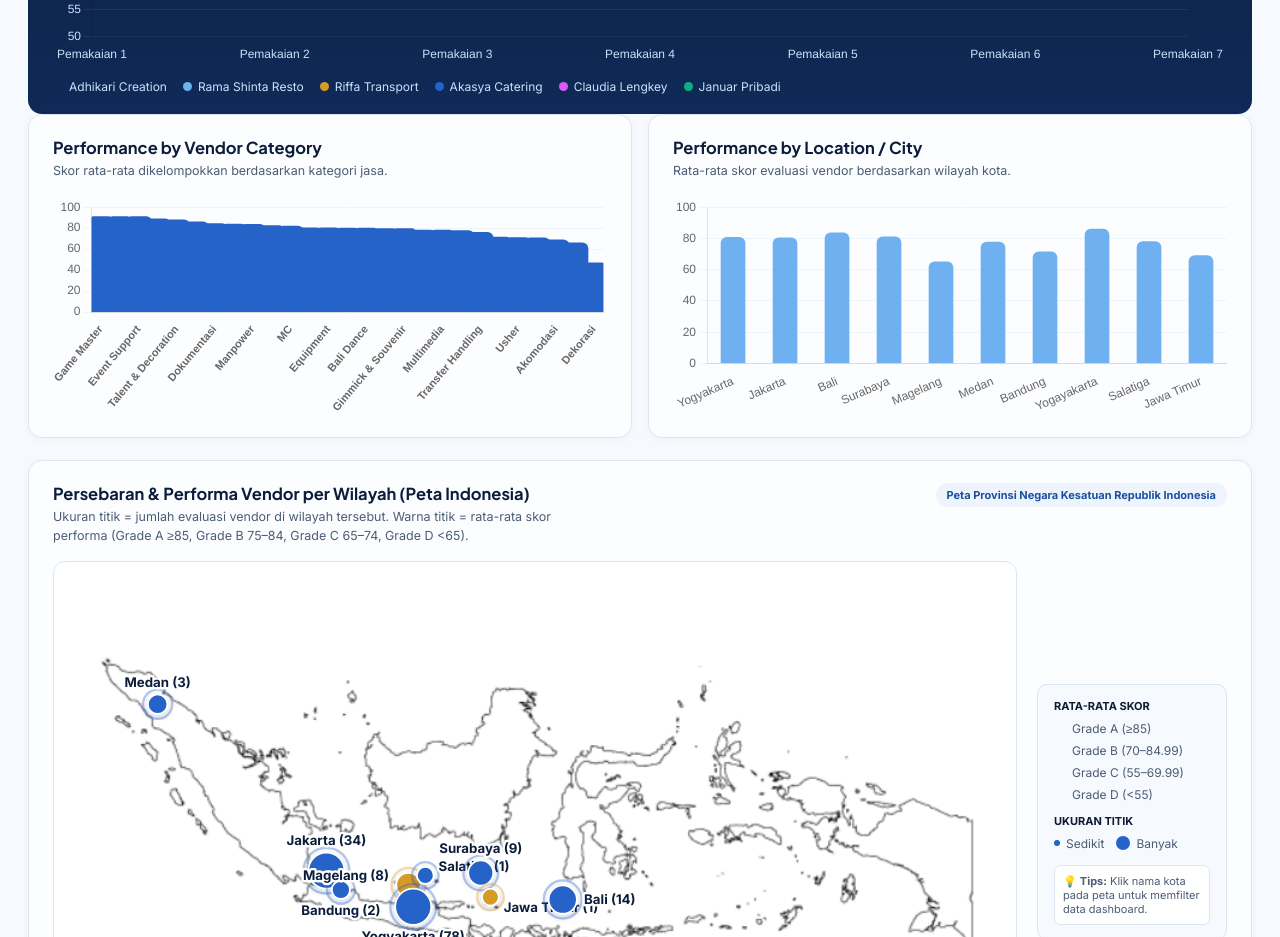
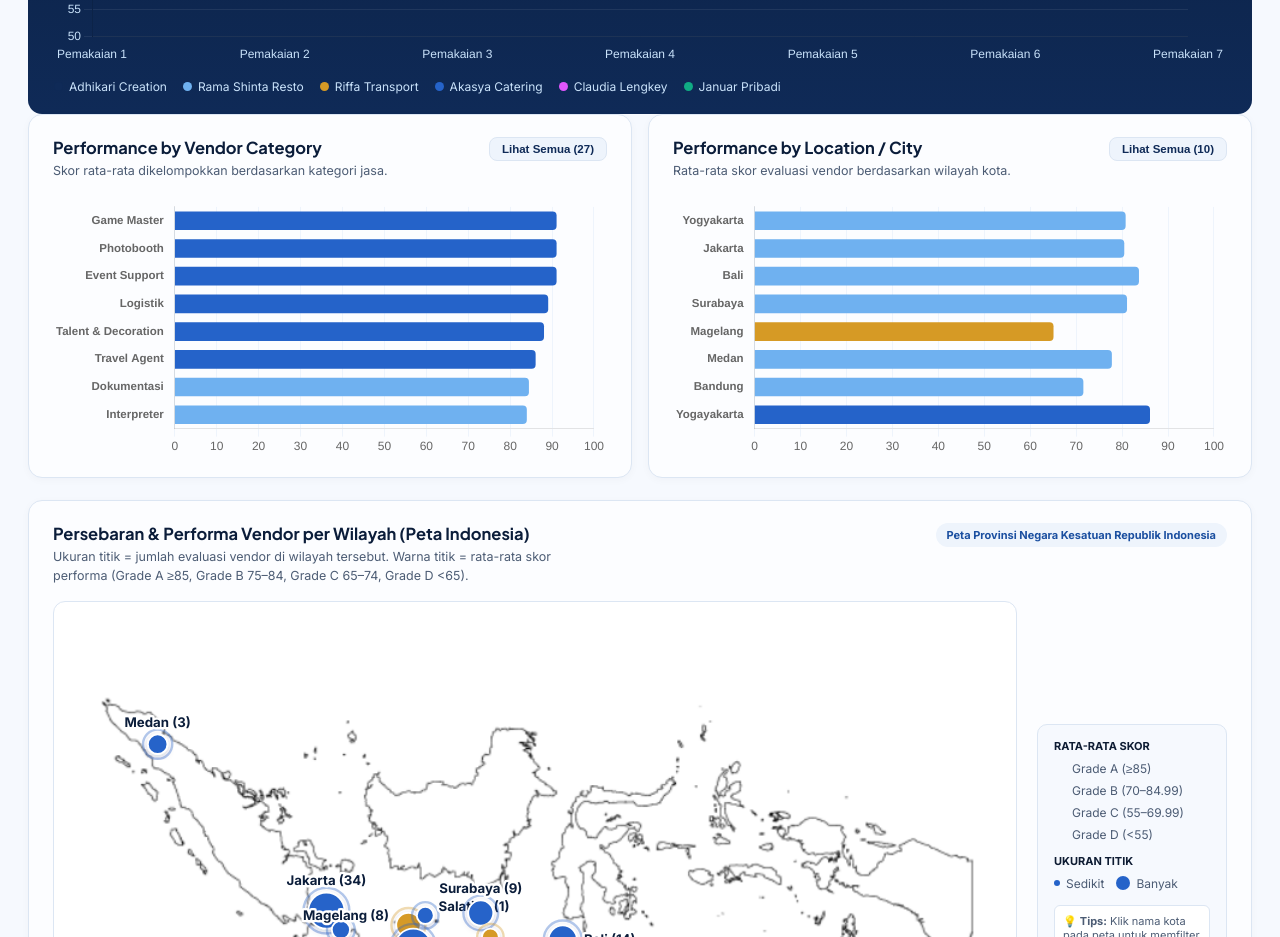
Before and after one commit to Pirjakun/Vendor-Performance-Dashboard, a React (Vite) app: page / in a window 1280 px wide. Shown: the part 1720-2657 px from the top of the page. Built offline with nearby package versions, Linux system fonts and the light colour scheme.

Commit message:
Convert Category & Location charts to horizontal bars with scrollable container and Top 8 toggle

```diff
--- a/src/components/ChartsSection.jsx
+++ b/src/components/ChartsSection.jsx
@@ -46,11 +46,13 @@ export function ChartsSection({
   selectedVendor,
   selectedCategory,
   overviewMode,
-  setOverviewMode,
   donutCalcMode,
   setDonutCalcMode,
   onVendorClick
 }) {
+  const [catViewMode, setCatViewMode] = React.useState('top');
+  const [locViewMode, setLocViewMode] = React.useState('top');
+
   // 1. OVERVIEW CHART DATA
   const overviewMap = {};
   filteredOverview.forEach(d => {
@@ -273,7 +275,7 @@ export function ChartsSection({
     }
   };
 
-  // 5. CATEGORY BAR CHART
+  // 5. CATEGORY BAR CHART (Horizontal layout)
   const catMap = {};
   filteredCategory.forEach(d => {
     if (!catMap[d.category]) catMap[d.category] = { sum: 0, count: 0 };
@@ -286,31 +288,41 @@ export function ChartsSection({
     score: parseFloat((catMap[c].sum / catMap[c].count).toFixed(1))
   })).sort((a, b) => b.score - a.score);
 
+  const isCatAll = catViewMode === 'all';
+  const displayCategories = isCatAll ? categories : categories.slice(0, 8);
+  const catChartHeight = isCatAll ? Math.max(260, displayCategories.length * 28 + 30) : 260;
+
   const categoryData = {
-    labels: categories.map(c => c.category),
+    labels: displayCategories.map(c => c.category),
     datasets: [{
-      data: categories.map(c => c.score),
-      backgroundColor: categories.map(c => {
-        if (selectedCategory) {
-          return c.category === selectedCategory ? NAVY : 'rgba(37, 99, 201, 0.25)';
-        }
-        return BLUE600;
+      data: displayCategories.map(c => c.score),
+      backgroundColor: displayCategories.map(c => {
+        if (selectedCategory && c.category === selectedCategory) return NAVY;
+        return c.score >= 85 ? BLUE600 : c.score >= 70 ? SKY400 : c.score >= 55 ? FAIR : POOR;
       }),
-      borderRadius: 6,
-      barThickness: 26
+      borderRadius: 4,
+      barThickness: isCatAll ? 14 : 18
     }]
   };
 
   const categoryOptions = {
+    indexAxis: 'y',
     maintainAspectRatio: false,
-    plugins: { legend: { display: false } },
+    plugins: {
+      legend: { display: false },
+      tooltip: {
+        callbacks: {
+          label: (ctx) => ` Rata-rata Skor: ${ctx.raw}`
+        }
+      }
+    },
     scales: {
-      y: { min: 0, max: 100, grid: { color: ICE100 } },
-      x: { grid: { display: false }, ticks: { font: { size: 11, weight: 600 } } }
+      x: { min: 0, max: 100, grid: { color: ICE100 } },
+      y: { grid: { display: false }, ticks: { font: { size: 11.5, weight: 600 } } }
     }
   };
 
-  // 6. LOCATION / CITY BAR CHART
+  // 6. LOCATION / CITY BAR CHART (Horizontal layout)
   const locMap = {};
   filteredGeneral.forEach(d => {
     const loc = d.alamat || 'Lainnya';
@@ -325,23 +337,37 @@ export function ChartsSection({
     count: locMap[l].count
   })).sort((a, b) => b.count - a.count);
 
+  const isLocAll = locViewMode === 'all';
+  const displayLocations = isLocAll ? locations : locations.slice(0, 8);
+  const locChartHeight = isLocAll ? Math.max(260, displayLocations.length * 28 + 30) : 260;
+
   const locationData = {
-    labels: locations.map(l => l.location),
+    labels: displayLocations.map(l => l.location),
     datasets: [{
       label: 'Rata-rata Skor',
-      data: locations.map(l => l.score),
-      backgroundColor: SKY400,
-      borderRadius: 6,
-      barThickness: 24
+      data: displayLocations.map(l => l.score),
+      backgroundColor: displayLocations.map(l => {
+        return l.score >= 85 ? BLUE600 : l.score >= 70 ? SKY400 : l.score >= 55 ? FAIR : POOR;
+      }),
+      borderRadius: 4,
+      barThickness: isLocAll ? 14 : 18
     }]
   };
 
   const locationOptions = {
+    indexAxis: 'y',
     maintainAspectRatio: false,
-    plugins: { legend: { display: false } },
+    plugins: {
+      legend: { display: false },
+      tooltip: {
+        callbacks: {
+          label: (ctx) => ` Rata-rata Skor: ${ctx.raw}`
+        }
+      }
+    },
     scales: {
-      y: { min: 0, max: 100, grid: { color: ICE100 } },
-      x: { grid: { display: false } }
+      x: { min: 0, max: 100, grid: { color: ICE100 } },
+      y: { grid: { display: false }, ticks: { font: { size: 11.5, weight: 600 } } }
     }
   };
 
@@ -470,9 +496,21 @@ export function ChartsSection({
               <h2>Performance by Vendor Category</h2>
               <p>Skor rata-rata dikelompokkan berdasarkan kategori jasa.</p>
             </div>
+            <button
+              className="btn-toggle"
+              onClick={() => setCatViewMode(catViewMode === 'top' ? 'all' : 'top')}
+            >
+              {catViewMode === 'top' ? `Lihat Semua (${categories.length})` : 'Top 8 Kategori'}
+            </button>
           </div>
-          <div className="chart-wrap chart-short">
-            <Bar data={categoryData} options={categoryOptions} redraw={true} />
+          <div style={{
+            maxHeight: isCatAll ? '360px' : 'none',
+            overflowY: isCatAll ? 'auto' : 'visible',
+            paddingRight: isCatAll ? '4px' : '0'
+          }}>
+            <div style={{ height: `${catChartHeight}px`, position: 'relative', width: '100%' }}>
+              <Bar data={categoryData} options={categoryOptions} redraw={true} />
+            </div>
           </div>
         </div>
 
@@ -482,9 +520,21 @@ export function ChartsSection({
               <h2>Performance by Location / City</h2>
               <p>Rata-rata skor evaluasi vendor berdasarkan wilayah kota.</p>
             </div>
+            <button
+              className="btn-toggle"
+              onClick={() => setLocViewMode(locViewMode === 'top' ? 'all' : 'top')}
+            >
+              {locViewMode === 'top' ? `Lihat Semua (${locations.length})` : 'Top 8 Lokasi'}
+            </button>
           </div>
-          <div className="chart-wrap chart-short">
-            <Bar data={locationData} options={locationOptions} redraw={true} />
+          <div style={{
+            maxHeight: isLocAll ? '360px' : 'none',
+            overflowY: isLocAll ? 'auto' : 'visible',
+            paddingRight: isLocAll ? '4px' : '0'
+          }}>
+            <div style={{ height: `${locChartHeight}px`, position: 'relative', width: '100%' }}>
+              <Bar data={locationData} options={locationOptions} redraw={true} />
+            </div>
           </div>
         </div>
       </div>
```
